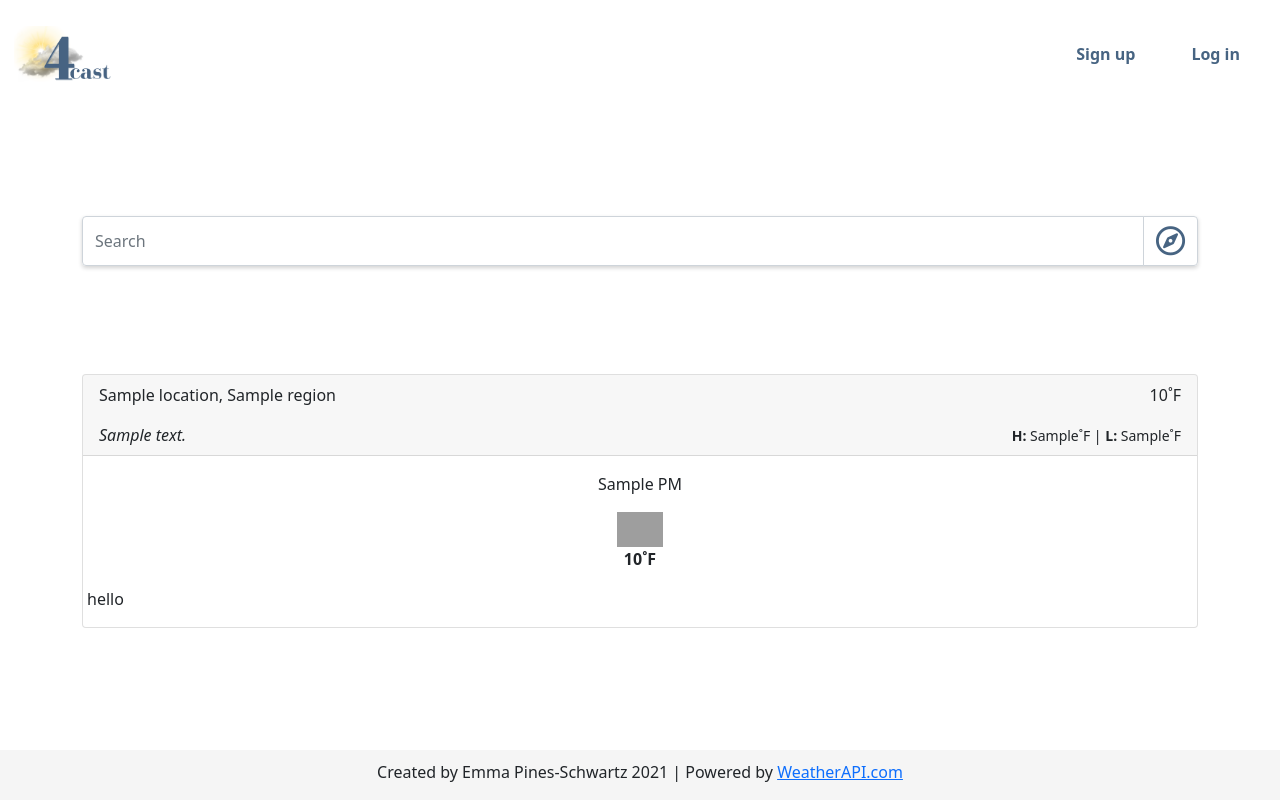
After one commit to esmps/4cast, a Flask app: template templates/location.html in a window 1280 px wide. The commit adds this page. Run offline with Flask 2, Linux system fonts and the light colour scheme; the template is opened without the code that fills it: most values are stand-ins (such as "Sample title", 1, 10 or a date in 2020); some libraries are stand-ins or nearby versions; grey boxes are pictures that could not be loaded.

Commit message:
added new templates, updated some templates

```diff
--- a/templates/base.html
+++ b/templates/base.html
@@ -6,14 +6,19 @@
     <meta name="viewport" content="width=device-width, initial-scale=1.0">
     <title>{% block title %}{% endblock %}</title>
 
-    <link href="https://cdn.jsdelivr.net/npm/bootstrap@5.1.3/dist/css/bootstrap.min.css" rel="stylesheet" integrity="sha384-1BmE4kWBq78iYhFldvKuhfTAU6auU8tT94WrHftjDbrCEXSU1oBoqyl2QvZ6jIW3" crossorigin="anonymous">
     <link rel="stylesheet" href="https://use.fontawesome.com/releases/v5.3.1/css/all.css">
     <link rel="stylesheet" href="../static/style.css"
 
     <!-- Fonts -->
     <link rel="preconnect" href="https://fonts.googleapis.com">
     <link rel="preconnect" href="https://fonts.gstatic.com" crossorigin>
-    <link href="https://fonts.googleapis.com/css2?family=Bodoni+Moda:wght@400;700&display=swap" rel="stylesheet">
+    <link rel="preconnect" href="https://fonts.googleapis.com">
+    <link rel="preconnect" href="https://fonts.gstatic.com" crossorigin>
+    <link href="https://fonts.googleapis.com/css2?family=Bodoni+Moda:wght@700&family=Open+Sans:wght@300&display=swap" rel="stylesheet">
+
+    <link href="https://cdn.jsdelivr.net/npm/bootstrap@5.1.2/dist/css/bootstrap.min.css" rel="stylesheet">
+    <script src="https://cdn.jsdelivr.net/npm/bootstrap@5.1.2/dist/js/bootstrap.bundle.min.js"></script>
+
 </head>
 <body>
     <nav class="navbar navbar-expand py-4">
@@ -53,8 +58,8 @@
         {% endblock %}
 
     <footer>
-        <p>Created by Emma Pines-Schwartz 2021</p>
+        <p>Created by Emma Pines-Schwartz 2021 | Powered by <a href="https://www.weatherapi.com/" title="Free Weather API">WeatherAPI.com</a>
+        </p>
     </footer>
-
 </body>
 </html>
--- /dev/null
+++ b/templates/location.html
@@ -0,0 +1,54 @@
+{% extends 'base.html' %}
+
+{% block content %}
+
+<div class="container-fluid justify-content-center" id="search-container">
+    <form class="container py-2 justify-content-center" action="{{ url_for('get_weather')}}">
+        <div class="input-group rounded" id="search">
+            <input name="q" type="search" class="form-control" placeholder="Search" aria-label="Search" aria-describedby="search-addon" />
+            <button class="input-group-text" id="search-addon" style="background-color: white;">
+              <i class="far fa-compass" style="color:rgb(71, 100, 130); font-size: 30px"></i>
+            </button>
+        </div>
+    </form>
+</div>
+
+
+<!-- ACCORDIAN STYLE -->
+<div id="accordion" class="container noselect">
+
+    <div class="card">
+      <div class="card-header container bg-{{response.current.condition.code}}">
+        <div class="row justify-content-between" data-bs-toggle="collapse" href="#collapseOne" style="cursor: pointer;">
+            <div class="col-8">
+                <p class="loc-name-title">{{ response.location.name }}, {{ response.location.region }}</p>
+                <i>{{ response.current.condition.text }}</i>
+            </div>
+            <div class="col-4 text-end">
+                <p class="curr-temp">{{ response.current.temp_f}}˚F</p>
+                <small><b>H:</b> {{response.forecast.forecastday[0].day.maxtemp_f}}˚F | <b>L:</b> {{response.forecast.forecastday[0].day.mintemp_f}}˚F</small>
+            </div>
+        </div>
+      </div>
+      <div id="collapseOne" class="collapse show" data-bs-parent="#accordion">
+        <div class="card-body container temp-info">
+            <div class="row text-center">
+                {% for hour in hour_data %}
+                <div class="col">
+                    <p>{{hour.format_hour}} {% if hour.hour >= 0 and hour.hour < 12 %}AM {% else %} PM {% endif %}</p>
+                    <img src="{{hour.temp_icon}}" style="height: 35px;">
+                    <p><b>{{hour.curr_temp}}˚F</b></p>
+                </div>
+                {% endfor %}
+            </div>
+            <div class="row">
+                hello
+            </div>
+        </div>
+      </div>
+    </div>
+
+  </div>
+
+
+{% endblock %}
--- /dev/null
+++ b/templates/response.html
@@ -0,0 +1 @@
+{{response}}
```
Also changed, not shown: templates/users/homepage.html (+22 -5 lines), templates/users/profile.html (+4 -4 lines).
